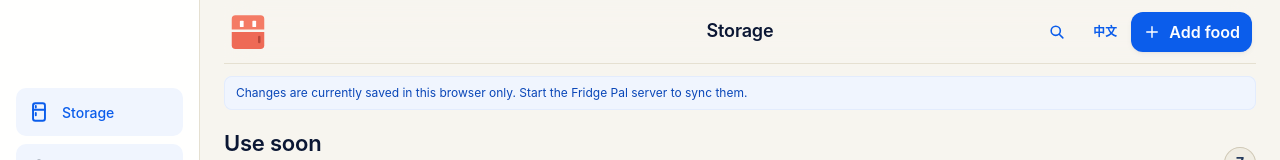
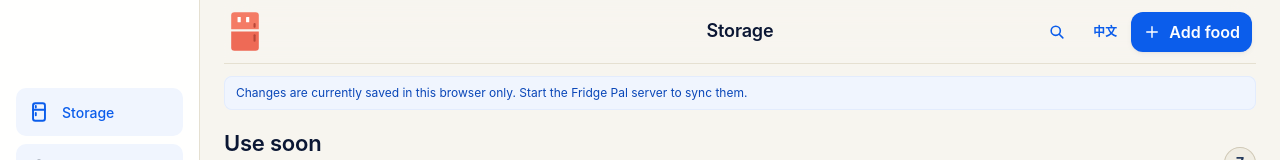
Before and after one commit to jyfmidi/FridgePal, a Vue app in the folder frontend/: page / in a window 1280 px wide. Shown: the top 160 px of the page. Built offline with nearby package versions, Linux system fonts and the light colour scheme; no server answers.

Commit message:
fix: make Fridge Pal mark more refrigerator-like

```diff
--- a/frontend/src/components/AppPageHeader.vue
+++ b/frontend/src/components/AppPageHeader.vue
@@ -11,8 +11,8 @@ const { t } = useI18n()
       class="app-page-header__brand"
       src="/brand/fridge-pal-mark.svg"
       :alt="t('app.title')"
-      width="36"
-      height="36"
+      width="32"
+      height="40"
     >
     <h1 class="app-page-header__title">{{ title }}</h1>
     <div class="app-page-header__actions">
@@ -40,8 +40,8 @@ const { t } = useI18n()
 
 .app-page-header__brand {
   display: block;
-  width: 36px;
-  height: 36px;
+  width: 32px;
+  height: 40px;
   object-fit: contain;
 }
 
@@ -66,8 +66,8 @@ const { t } = useI18n()
   }
 
   .app-page-header__brand {
-    width: 40px;
-    height: 40px;
+    width: 34px;
+    height: 44px;
   }
 }
 </style>
```
Also changed, not shown: frontend/public/brand/fridge-pal-mark.svg, 2 other files (tests, documents, lock files or other folders).
